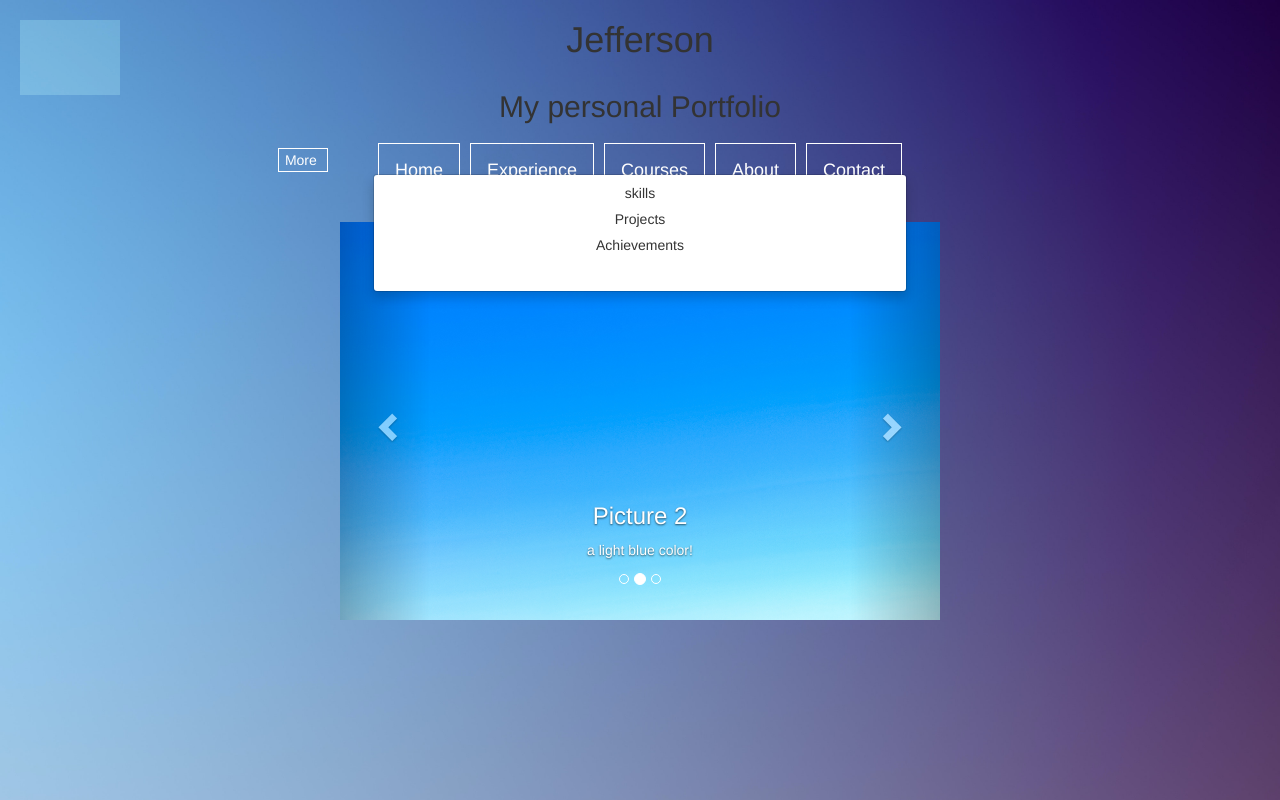
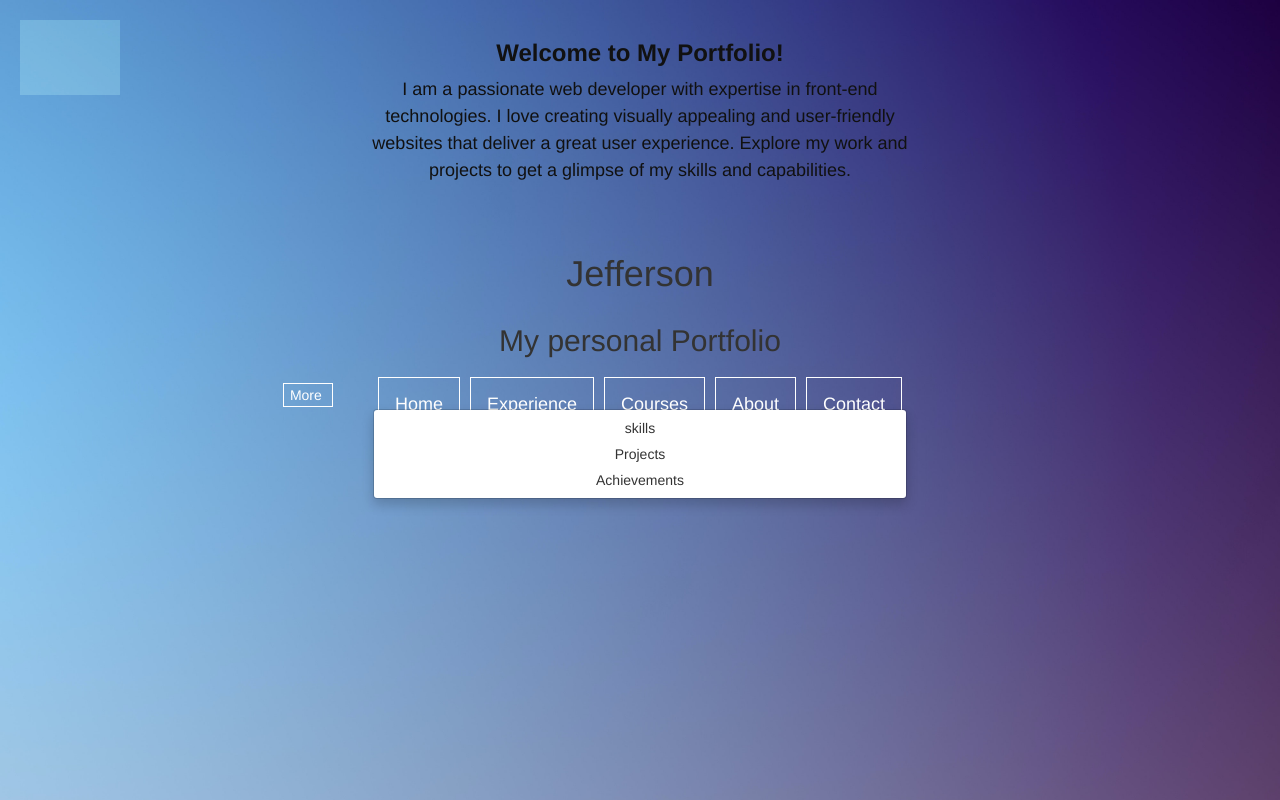
Before and after one commit to Jeffry503/Personal_Portfolio, a plain HTML site: page index.html in a window 1280 px wide. Both pictures are taken after a click on the button "More". Shown: the top 800 px of the page. Drawn offline with nearby package versions, Linux system fonts and the light colour scheme; grey boxes are pictures that could not be loaded.

Commit message:
Video and letter color
Fixed the video issue, now it appears out there

```diff
--- a/index.html
+++ b/index.html
@@ -105,12 +105,14 @@
             </button>
             <ul class="dropdown-menu" id="dropdownMenu">
                 <li><a class="dropdown-item" href="#">skills</a></li>
-                <li><a class="dropdown-item" href="#" onclick="toggleVideo()">Projects</a></li>
+                <li><a class="dropdown-item" href="#" onclick="toggleVideoContainer()">Projects</a></li>
                 <div class="dropdown-content">
                   <!-- Video Content -->
                   <div id="projects-video-container">
-                    <video width="560" height="315" controls>
+                    <video width="320" height="245" controls>
                       <source src="Project1.MP4" type="video/mp4">
+                      <source src="Project1.MP4" type="video/ogg">
+                      Your browser does not support the video tag.
                     </video>
                   </div>
                 </div>
--- a/style.css
+++ b/style.css
@@ -2,7 +2,7 @@ body {
     background-image: url("formerly-gradienta.jpg");
     background-size: cover;
     background-attachment: fixed; /* Add this line to fix the background image while scrolling */
-    overflow-y: auto; /* Add this line to enable vertical scrolling, Set to "auto" instead of "scroll"  */
+    overflow-y: scroll; /* Add this line to enable vertical scrolling, Set to "auto" instead of "scroll"  */
     min-height: 100vh; /* Set the height of the body to 100% viewport height */
     display: flex;
     flex-direction: column;
@@ -15,6 +15,7 @@ body {
     flex-direction: column;
     align-items: center;
     padding: 20px;
+    margin-top: 30vh; /* Adjust the margin-top to position the content vertically */
 }
 
 .wrapper{
@@ -66,12 +67,10 @@ top: -50px; /* Adjust this value to lift the dropdown menu */
     position: absolute; /* Changes the positioning of the dropdown menu */
     right: auto;
     left: -150px; /* Adjust the left position to align with the dropdown icon */
-    top: auto; /* Positions the dropdown menu below the dropdown button */
+    top: -160px; /* Positions the dropdown menu below the dropdown button */
     right: 0;
     z-index: 1; /* Ensures the dropdown menu appears above other content */
-    display: none; /* Hides the dropdown menu by default */
-    bottom: -120px;
-    transform: translate(0, 0);
+
 }
 
 .dropdown-item {
@@ -86,7 +85,7 @@ top: -50px; /* Adjust this value to lift the dropdown menu */
     border: 1px solid #ffffff;
     right: auto;
     left: -100px;
-    margin: 0 5px;
+    margin: 0 10px;
     position: relative; /* Adds relative positioning to the dropdown button */
     padding-right: 10px; /* Adds padding to the right of the dropdown button for the arrow */
 }
@@ -125,24 +124,25 @@ top: -50px; /* Adjust this value to lift the dropdown menu */
   }
 
 .description {
-    background-color: transparent;
+    order: -1; /* Move the description section above the carousel */
     padding: 20px;
-    margin-top: 50vh; /* Adjust the margin-top to position the description */
     border-radius: 5px;
     text-align: center;
-    max-width: 600px; /* Set a max-width for the description */
+    max-width: 600px;
+    margin-bottom: 20px; /* Add margin at the bottom of the description */
 }
 
 .description h2 {
     font-size: 24px;
     font-weight: bold;
     margin-bottom: 10px;
+    color: #111111;
 }
 
 .description p {
     font-size: 18px;
     line-height: 1.5;
-    color: #333333;
+    color: #111111;
 }
 
 footer {
@@ -159,12 +159,11 @@ footer {
     position: absolute; /* Position the image */
     top: 20px; /* Adjust the top position */
     left: 20px; /* Adjust the left position */
-    z-index: -1; /* Send the image to the back */
 }
 
  /* Added styles for the carousel */
  .carousel-container {
     max-width: 600px;
-    margin: 0 auto;
+    margin: 50vh auto;
     position: relative;
  }
```
